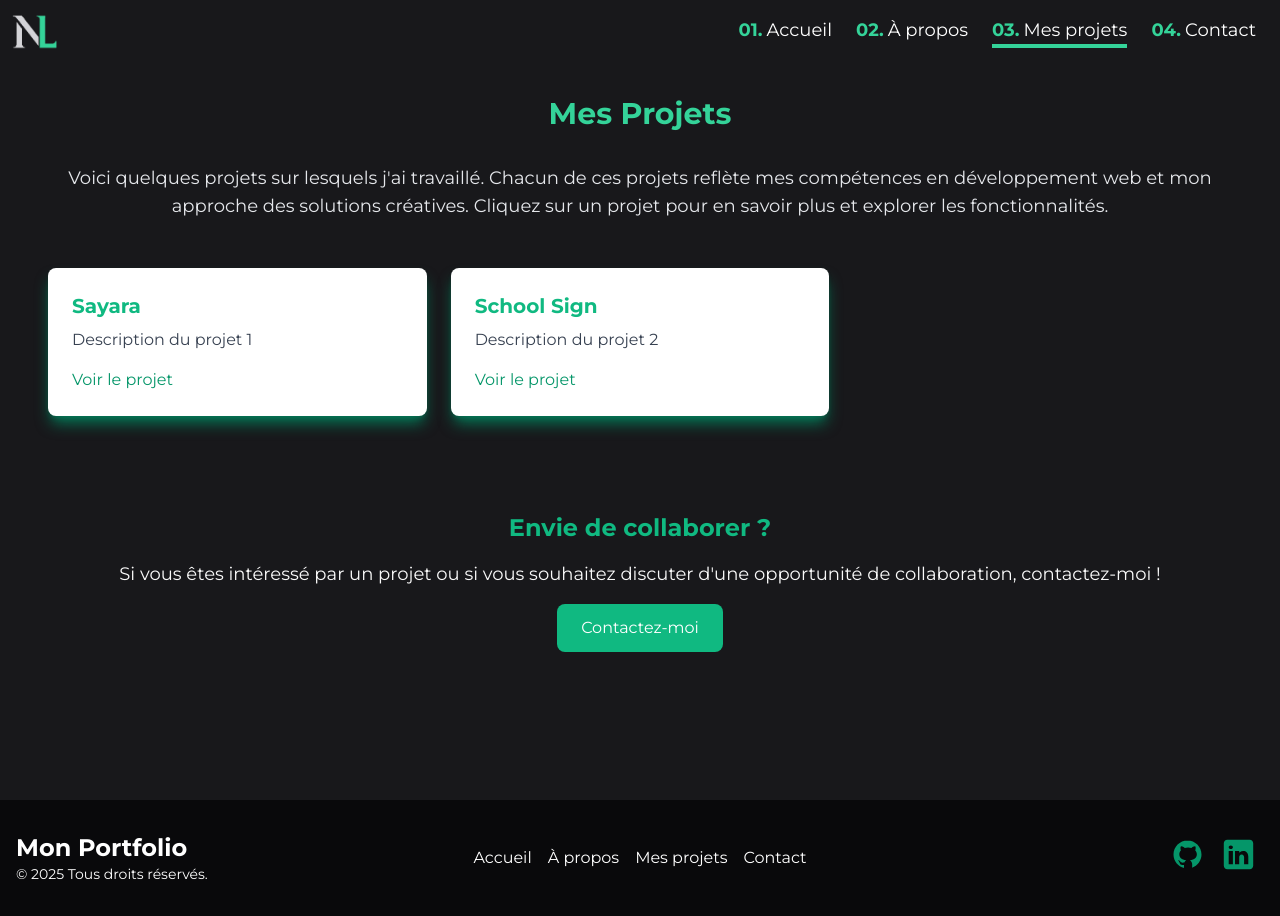
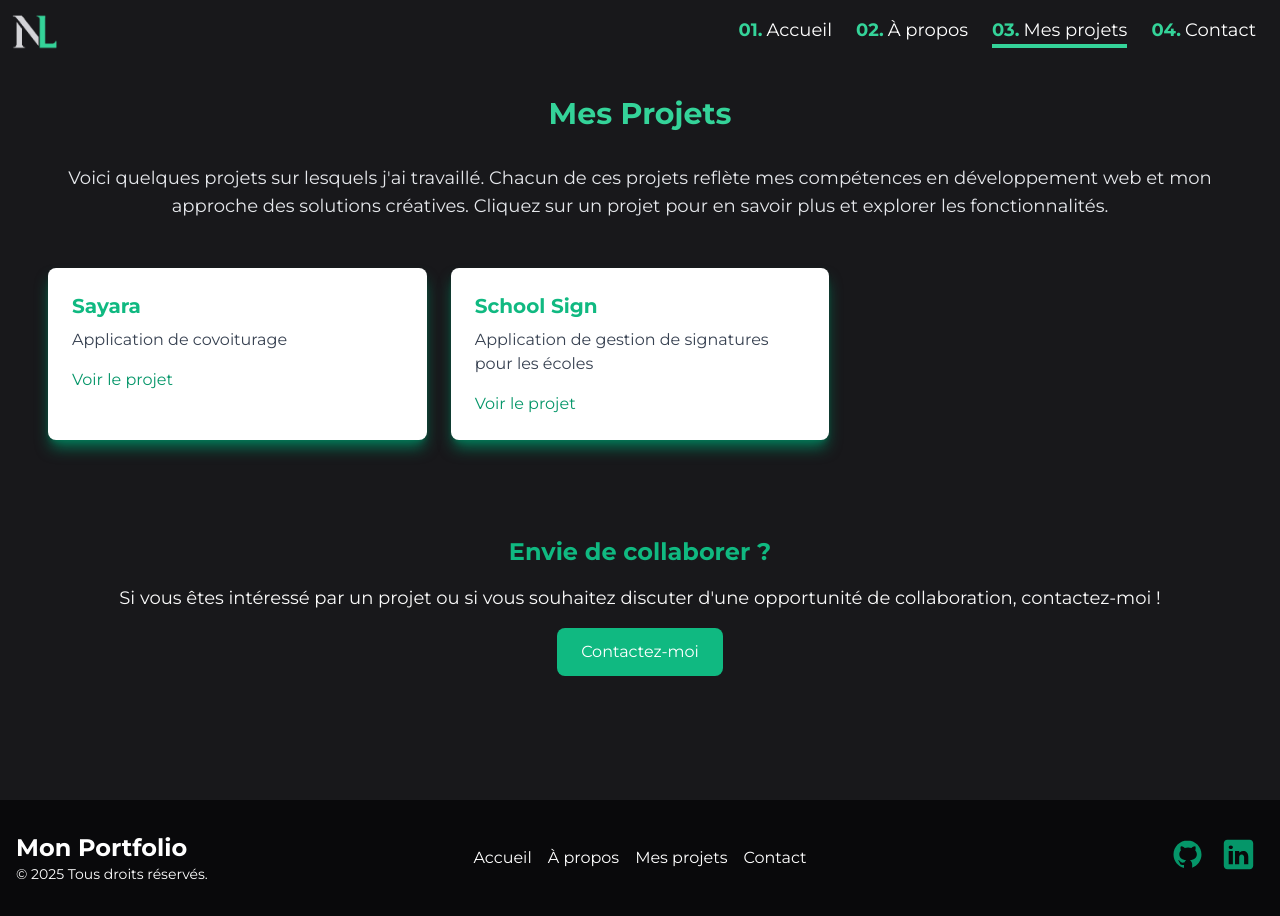
Before and after one commit to Nas-lmr/portfolio, a Next.js app: page /projects in a window 1280 px wide. Built offline with nearby package versions, Linux system fonts and the light colour scheme.

Commit message:
[feat]:add detail component slug project page

```diff
--- /dev/null
+++ b/app/projects/[slug]/page.tsx
@@ -0,0 +1,69 @@
+import { projects } from "@/lib/projects";
+import Image from "next/image";
+import Link from "next/link";
+import { notFound } from "next/navigation";
+
+interface ProjectProps {
+  params: { slug: string };
+}
+
+export default function ProjectDetailPage({ params }: ProjectProps) {
+  const project = projects.find((p) => p.slug === params.slug);
+
+  if (!project) return notFound();
+
+  return (
+    <main className="min-h-screen w-full pt-16 px-6 md:px-12">
+      <h1 className="text-4xl font-semibold text-emerald-400 mb-6 text-center">
+        {project.title}
+      </h1>
+
+      <div className="grid md:grid-cols-2 gap-12">
+        <div className="space-y-6">
+          {project.images.map((img, index) => (
+            <Image
+              key={index}
+              src={img}
+              alt={`${project.title} - maquette ${index + 1}`}
+              width={100}
+              height={150}
+              className="rounded-lg shadow-lg"
+            />
+          ))}
+        </div>
+
+        <div className="flex flex-col justify-center">
+          <h2 className="text-2xl font-semibold text-emerald-500 ">
+            Technologies utilisées
+          </h2>
+          <div className="flex flex-wrap gap-2 mt-4">
+            {project.techno.map((tech, index) => (
+              <span
+                key={index}
+                className="bg-emerald-700 text-white px-3 py-1 rounded-lg text-sm"
+              >
+                {tech}
+              </span>
+            ))}
+          </div>
+          <h3 className="text-2xl font-semibold text-emerald-500 mt-8 mb-2">
+            Description du Projet
+          </h3>
+          <h4 className="text-xl text-gray-300 leading-relaxed font-medium">
+            {project.shortDescription}
+          </h4>
+          <p className="mt-1 text-gray-300">{project.description}</p>
+
+          <Link
+            href={project.link}
+            target="_blank"
+            rel="noopener noreferrer"
+            className="mt-8 inline-block bg-emerald-500 text-white py-3 px-6 rounded-lg hover:bg-emerald-600 transition duration-300 ease-in-out text-center"
+          >
+            Voir le projet
+          </Link>
+        </div>
+      </div>
+    </main>
+  );
+}
--- a/app/projects/page.tsx
+++ b/app/projects/page.tsx
@@ -1,17 +1,5 @@
+import { projects } from "@/lib/projects";
 import Link from "next/link";
-
-const projects = [
-  {
-    title: "Sayara",
-    description: "Description du projet 1",
-    link: "https://example.com/project1",
-  },
-  {
-    title: "School Sign",
-    description: "Description du projet 2",
-    link: "https://example.com/project2",
-  },
-];
 
 export default function ProjectPage() {
   return (
@@ -34,7 +22,7 @@ export default function ProjectPage() {
             <h2 className="text-xl font-bold text-emerald-500">
               {project.title}
             </h2>
-            <p className="text-gray-700 mt-2">{project.description}</p>
+            <p className="text-gray-700 mt-2">{project.shortDescription}</p>
             <a
               href={project.link}
               target="_blank"
--- a/components/infos/LastProjects.tsx
+++ b/components/infos/LastProjects.tsx
@@ -1,19 +1,5 @@
+import { projects } from "@/lib/projects";
 import ProjectCard from "./ProjectCard";
-
-const projects = [
-  {
-    title: "Sayara",
-    description: "Application de covoiturage",
-    techno: "React, NestJS, MUI, Stripe",
-    image: "/Sayara-logo.png",
-  },
-  {
-    title: "School Sign",
-    description: "Application de gestion de signatures pour les écoles",
-    techno: "React, Next.js, Prisma, TailwindCSS",
-    image: "/icon-react.svg",
-  },
-];
 
 export default function LastProjects() {
   return (
@@ -22,13 +8,14 @@ export default function LastProjects() {
         Mes derniers projets
       </h3>
       <div className="flex flex-wrap justify-center gap-4 mt-4 md:gap-16 md:p-4 md:min-w-full">
-        {projects.map((project, index) => (
+        {projects.map((project) => (
           <ProjectCard
-            key={index}
+            key={project.slug}
             title={project.title}
-            description={project.description}
+            shortDescription={project.shortDescription}
             techno={project.techno}
-            image={project.image}
+            logo={project.logo}
+            slug={project.slug}
           />
         ))}
       </div>
--- /dev/null
+++ b/components/infos/MainProjectCard.tsx
@@ -0,0 +1,21 @@
+import { IProjectCard } from "@/interfaces/IProjectCard";
+import Link from "next/link";
+
+export default function ProjectCard({
+  title,
+  shortDescription,
+  slug,
+}: IProjectCard) {
+  return (
+    <div className="bg-white shadow-lg shadow-emerald-700 rounded-lg p-6 transition-transform transform hover:scale-105">
+      <h2 className="text-xl font-bold text-emerald-500">{title}</h2>
+      <p className="text-gray-700 mt-2">{shortDescription}</p>
+      <Link
+        href={`/projects/${slug}`}
+        className="mt-4 inline-block text-emerald-600 hover:underline"
+      >
+        Voir le projet
+      </Link>
+    </div>
+  );
+}
--- a/components/infos/ProjectCard.tsx
+++ b/components/infos/ProjectCard.tsx
@@ -4,20 +4,21 @@ import Link from "next/link";
 
 export default function ProjectCard({
   title,
-  description,
+  shortDescription,
   techno,
-  image,
+  logo,
+  slug,
 }: IProjectCard) {
   return (
-    <Link href="/projects">
+    <Link href={`/projects/${slug}`}>
       <div className="flex flex-col w-80 h-96 bg-zinc-300 mt-4 p-3 rounded-md  transition-transform duration-300 hover:shadow-lg hover:shadow-emerald-400  hover:scale-105">
         <div className="flex justify-center items-center relative w-full h-3/5 bg-zinc-50">
-          <Image src={image} alt={title} width={150} height={150} />
+          <Image src={logo} alt={title} width={150} height={150} />
         </div>
         <div className="flex flex-col gap-4 items-center w-full h-2/5 mt-2">
           <h2 className=" text-xl font-semibold text-zinc-900">{title}</h2>
           <p className="text-sm text-zinc-700">{techno}</p>
-          <p className="text-gray-700 text-center">{description}</p>
+          <p className="text-gray-700 text-center">{shortDescription}</p>
         </div>
       </div>
     </Link>
--- /dev/null
+++ b/lib/projects.ts
@@ -0,0 +1,28 @@
+// lib/projects.ts
+
+export const projects = [
+  {
+    slug: "sayara",
+    title: "Sayara",
+    logo: "/Sayara-logo.png",
+    shortDescription: "Application de covoiturage",
+    description:
+      "Le but de ce projet était de concevoir et de développer une application de covoiturage similaire à BlaBlaCar. Cette application permet aux utilisateurs de proposer ou de rechercher des trajets en covoiturage, de réserver des places, et de gérer les paiements de manière sécurisée. Elle est accessible via un navigateur web.",
+    techno: ["React, NestJS, Typescript, MUI, Stripe"],
+    images: ["/Sayara-logo.png"],
+    details: "Voici quelques détails supplémentaires sur le projet Sayara.",
+    link: "https://example.com/project1",
+  },
+  {
+    slug: "school-sign",
+    title: "School Sign",
+    logo: "/icon-react.svg",
+    shortDescription: "Application de gestion de signatures pour les écoles",
+    techno: ["React, Next.js, Prisma, TailwindCSS"],
+    images: ["/icon-react.svg"],
+    details:
+      "Voici quelques détails supplémentaires sur le projet School Sign.",
+    link: "https://example.com/project2",
+    video: "eeee",
+  },
+];
```
Also changed, not shown: interfaces/IProjectCard.ts (+6 -4 lines).
